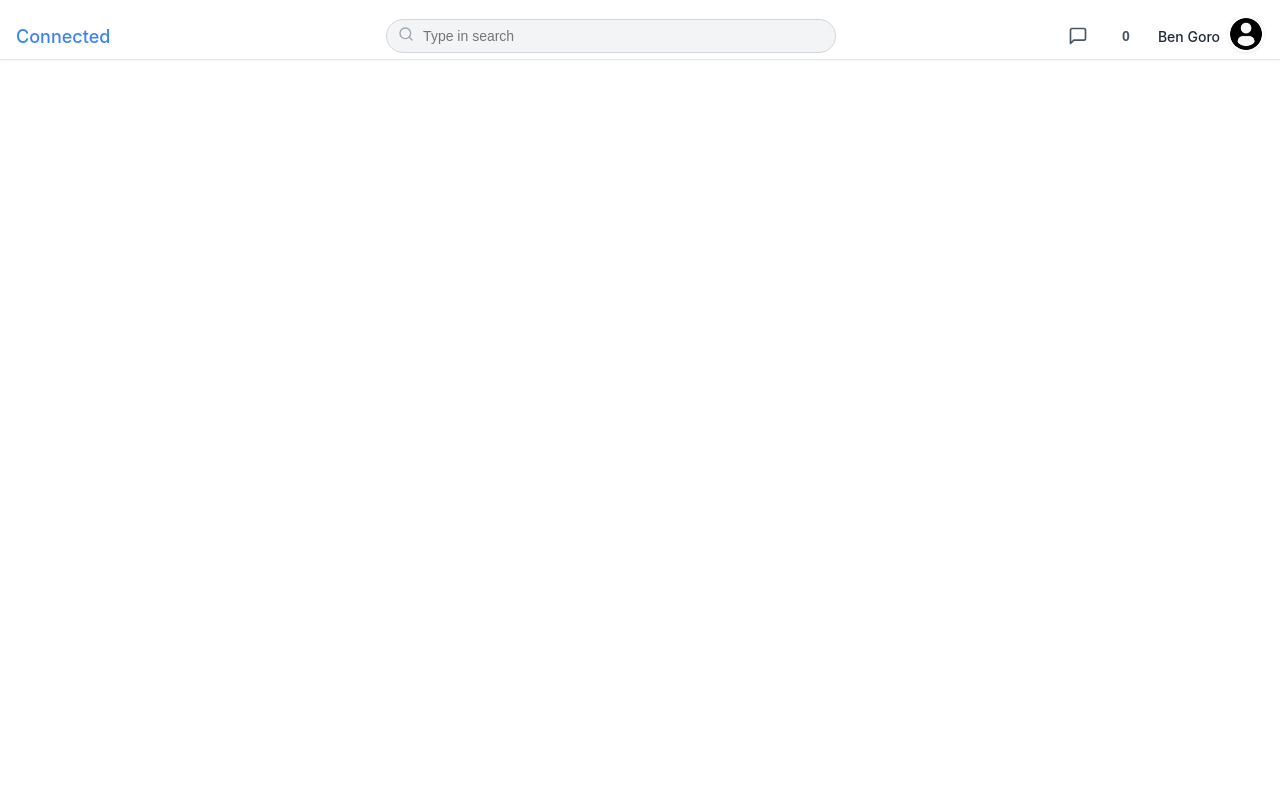
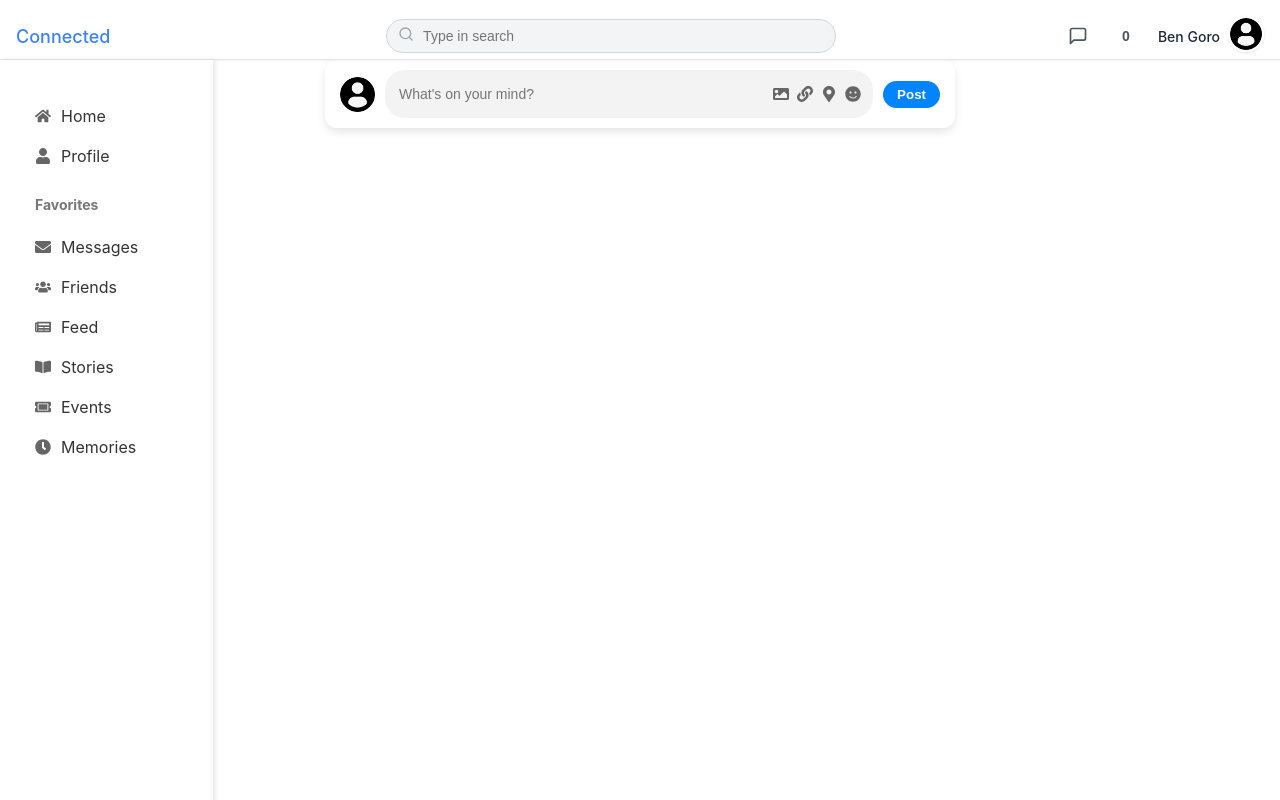
Before and after one commit to sujitavchar/Interviwer, a React (Create React App) app in the folder frontend/: page / in a window 1280 px wide. Built offline with nearby package versions, Linux system fonts and the light colour scheme.

Commit message:
Created navbar, sidebsr , and postcard

```diff
--- a/frontend/package.json
+++ b/frontend/package.json
@@ -9,6 +9,7 @@
     "@testing-library/user-event": "^13.5.0",
     "react": "^19.0.0",
     "react-dom": "^19.0.0",
+    "react-icons": "^5.5.0",
     "react-router-dom": "^7.4.0",
     "react-scripts": "5.0.1",
     "web-vitals": "^2.1.4"
--- /dev/null
+++ b/frontend/src/components/postcard.js
@@ -0,0 +1,40 @@
+import React from "react";
+import { FaImage, FaLink, FaMapMarkerAlt, FaSmile } from "react-icons/fa";
+import "../styles/postcard.css";
+import profileIcon from "../assets/profile_image_icon.png";
+
+
+const PostInputBox = () => {
+  return (
+    <div className="post-box">
+      {/* Profile Picture */}
+      <img
+        src={profileIcon}
+        alt="Profile"
+        className="profile-pic"
+      />
+
+      {/* Input Box and Options */}
+      <div className="input-section">
+        <input
+          type="text"
+          placeholder="What's on your mind?"
+          className="post-input"
+        />
+
+        {/* Icons for Attachments */}
+        <div className="icon-container">
+          <FaImage className="icon" />
+          <FaLink className="icon" />
+          <FaMapMarkerAlt className="icon" />
+          <FaSmile className="icon" />
+        </div>
+      </div>
+
+      {/* Post Button */}
+      <button className="post-button">Post</button>
+    </div>
+  );
+};
+
+export default PostInputBox;
--- a/frontend/src/components/sidebar.js
+++ b/frontend/src/components/sidebar.js
@@ -0,0 +1,99 @@
+import React, { useState, useEffect, useRef } from "react";
+import { Link } from "react-router-dom";
+import {
+  FaChevronRight,
+  FaChevronLeft,
+  FaHome,
+  FaUser,
+  FaEnvelope,
+  FaUsers,
+  FaNewspaper,
+  FaBookOpen,
+  FaTicketAlt,
+  FaClock,
+} from "react-icons/fa";
+import "../styles/sidebar.css";
+
+const Sidebar = () => {
+  const [isOpen, setIsOpen] = useState(true);
+  const [isMobile, setIsMobile] = useState(window.innerWidth < 768);
+  const sidebarRef = useRef(null);
+
+  useEffect(() => {
+    const handleResize = () => {
+      setIsMobile(window.innerWidth < 768);
+      setIsOpen(window.innerWidth >= 768); // Sidebar always open on large screens
+    };
+
+    const handleClickOutside = (event) => {
+      if (isMobile && isOpen && sidebarRef.current && !sidebarRef.current.contains(event.target)) {
+        setIsOpen(false);
+      }
+    };
+
+    window.addEventListener("resize", handleResize);
+    document.addEventListener("mousedown", handleClickOutside);
+
+    return () => {
+      window.removeEventListener("resize", handleResize);
+      document.removeEventListener("mousedown", handleClickOutside);
+    };
+  }, [isMobile, isOpen]);
+
+  return (
+    <>
+      {isMobile && (
+        <button className="sidebar-toggle" onClick={() => setIsOpen(!isOpen)}>
+          {isOpen ? <FaChevronLeft /> : <FaChevronRight />}
+        </button>
+      )}
+      <div ref={sidebarRef} className={`sidebar ${isOpen ? "open" : "collapsed"}`}>
+        <ul className="menu">
+          <li>
+            <Link to="/">
+              <FaHome className="icon" /> <span>Home</span>
+            </Link>
+          </li>
+          <li>
+            <Link to="/profile">
+              <FaUser className="icon" /> <span>Profile</span>
+            </Link>
+          </li>
+          <h3>Favorites</h3>
+          <li>
+            <Link to="/messages">
+              <FaEnvelope className="icon" /> <span>Messages</span>
+            </Link>
+          </li>
+          <li>
+            <Link to="/friends">
+              <FaUsers className="icon" /> <span>Friends</span>
+            </Link>
+          </li>
+          <li>
+            <Link to="/feed">
+              <FaNewspaper className="icon" /> <span>Feed</span>
+            </Link>
+          </li>
+          <li>
+            <Link to="/stories">
+              <FaBookOpen className="icon" /> <span>Stories</span>
+            </Link>
+          </li>
+          <li>
+            <Link to="/events">
+              <FaTicketAlt className="icon" /> <span>Events</span>
+            </Link>
+          </li>
+          <li>
+            <Link to="/memories">
+              <FaClock className="icon" /> <span>Memories</span>
+            </Link>
+          </li>
+        </ul>
+      </div>
+    </>
+  );
+};
+
+export default Sidebar;
--- a/frontend/src/pages/Home/home.js
+++ b/frontend/src/pages/Home/home.js
@@ -1,9 +1,13 @@
 import React from 'react';
 import './home.css';
+import Sidebar from '../../components/sidebar';
+import Postcard from '../../components/postcard'
 
 const HomePage = () => {
   return (
     <div className="app-container">
+        <Sidebar/>
+        <Postcard/>
     </div>
   );
 };
--- /dev/null
+++ b/frontend/src/styles/postcard.css
@@ -0,0 +1,110 @@
+/* Container */
+.post-box {
+    display: flex;
+    align-items: center;
+    background: white;
+    border-radius: 12px;
+    box-shadow: 0px 4px 8px rgba(0, 0, 0, 0.1);
+    padding: 10px 15px;
+    max-width: 600px;
+    width: 100%;
+    margin: auto;
+    gap: 10px;
+  }
+
+  /* Profile Picture */
+  .profile-pic {
+    width: 35px;
+    height: 35px;
+    border-radius: 50%;
+    flex-shrink: 0;
+  }
+
+  /* Input Section */
+  .input-section {
+    flex: 1;
+    display: flex;
+    align-items: center;
+    background: #f3f3f3;
+    border-radius: 20px;
+    padding: 8px 12px;
+  }
+
+  /* Input Field */
+  .post-input {
+    width: 100%;
+    background: transparent;
+    border: none;
+    font-size: 14px;
+    outline: none;
+    min-height: 30px;
+  }
+
+  /* Icons Container */
+  .icon-container {
+    display: flex;
+    gap: 8px;
+    align-items: center;
+    margin-left: 10px;
+  }
+
+  /* Icons */
+  .icon {
+    font-size: 16px;
+    color: #666;
+    cursor: pointer;
+    transition: color 0.3s ease;
+  }
+
+  .icon:hover {
+    color: #000;
+  }
+
+  /* Post Button */
+  .post-button {
+    background: #0084ff;
+    color: white;
+    border: none;
+    padding: 6px 14px;
+    border-radius: 18px;
+    cursor: pointer;
+    font-weight: bold;
+    transition: background 0.3s ease;
+    white-space: nowrap;
+    display: flex;
+    align-items: center;
+    justify-content: center;
+  }
+
+  .post-button:hover {
+    background: #0070e0;
+  }
+
+  /* Responsive Design */
+  @media (max-width: 600px) {
+    .post-box {
+      flex-direction: row;
+      align-items: center;
+      padding: 8px;
+    }
+
+    .profile-pic {
+      width: 32px;
+      height: 32px;
+    }
+
+    .input-section {
+      flex: 1;
+      padding: 6px 10px;
+    }
+
+    .post-button {
+      padding: 5px 12px;
+      font-size: 12px;
+      border-radius: 16px;
+    }
+
+    .icon-container {
+      margin-left: 5px;
+    }
+  }
--- /dev/null
+++ b/frontend/src/styles/sidebar.css
@@ -0,0 +1,75 @@
+/* Sidebar styles */
+.sidebar {
+    background-color: #fff;
+    width: 173px;
+    height: calc(100vh - 60px); /* Below navbar */
+    position: fixed;
+    top: 60px;
+    left: 0;
+    padding: 20px;
+    overflow-y: auto;
+    transition: transform 0.3s ease-in-out;
+    box-shadow: 2px 0 5px rgba(0, 0, 0, 0.1);
+  }
+
+  .sidebar.collapsed {
+    transform: translateX(-100%);
+  }
+
+  .menu {
+    list-style: none;
+    padding: 0;
+  }
+
+  .menu li {
+    padding: 10px 15px;
+    display: flex;
+    align-items: center;
+  }
+
+  .menu li a {
+    text-decoration: none;
+    color: #333;
+    font-size: 16px;
+    display: flex;
+    align-items: center;
+    gap: 10px;
+  }
+
+  .menu h3 {
+    font-size: 14px;
+    color: #777;
+    margin-top: 20px;
+    padding-left: 15px;
+  }
+
+  /* Sidebar toggle button */
+  .sidebar-toggle {
+    display: none;
+    position: fixed;
+    top: 50%;
+    left: 10px;
+    background: white;
+    border: none;
+    font-size: 20px;
+    cursor: pointer;
+    padding: 10px;
+    border-radius: 50%;
+    box-shadow: 2px 2px 5px rgba(0, 0, 0, 0.2);
+    transition: all 0.3s;
+  }
+
+  /* Responsive styles */
+  @media (max-width: 768px) {
+    .sidebar {
+      transform: translateX(-100%);
+    }
+
+    .sidebar.open {
+      transform: translateX(0);
+    }
+
+    .sidebar-toggle {
+      display: block;
+    }
+  }
```
Also changed, not shown: frontend/src/components/postcrad.js (deleted), 1 other file (tests, documents, lock files or other folders).
